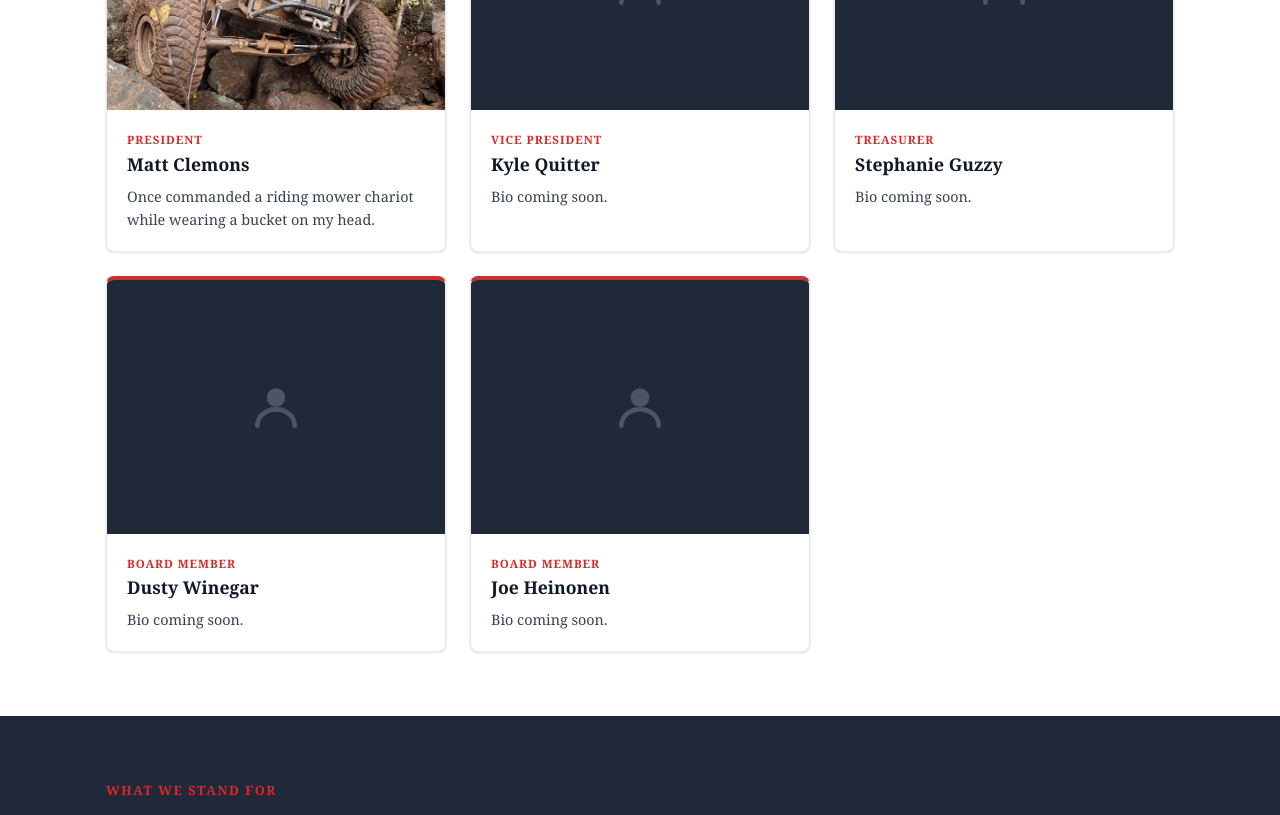
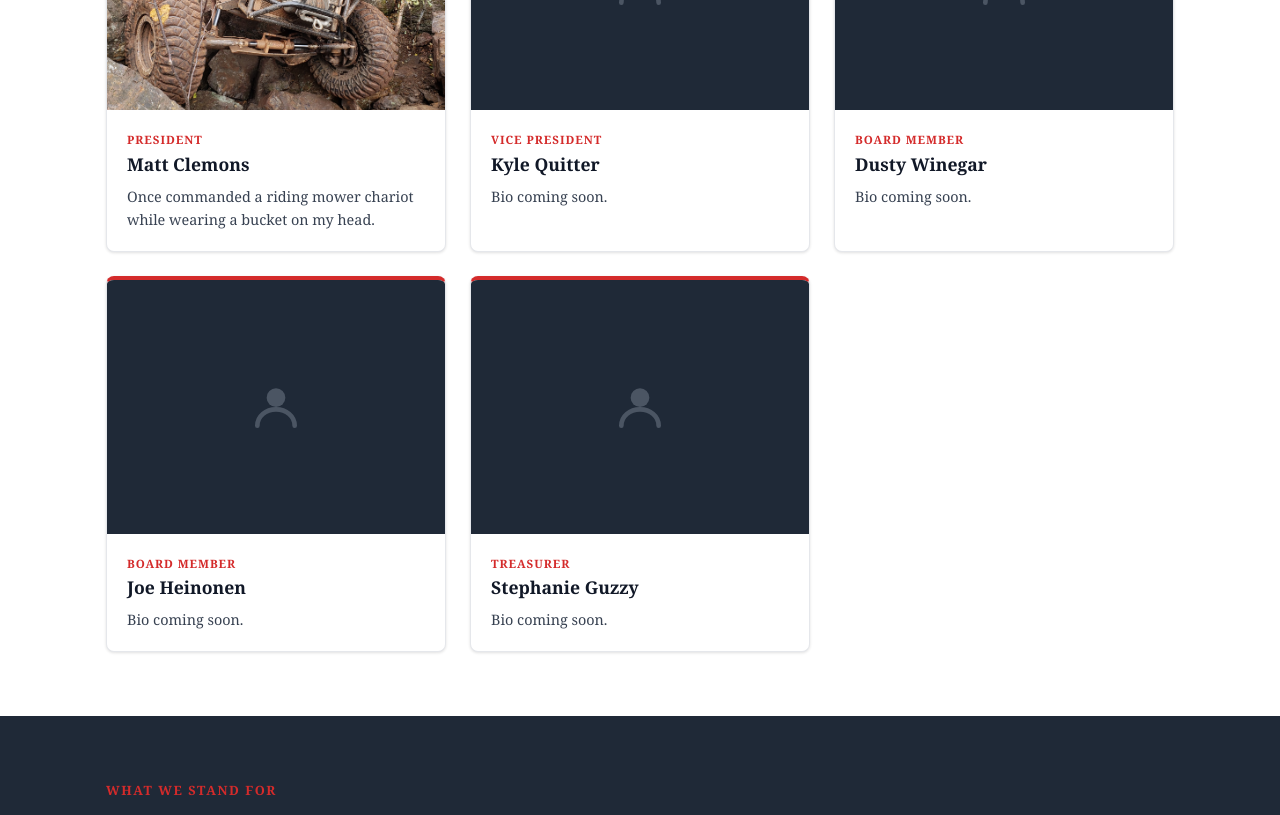
Before and after one commit to Josh-Clemons/4x4-brothers, a React (Vite) app: page /about in a window 1280 px wide. Shown: the part 640-1455 px from the top of the page. Built offline with nearby package versions, Linux system fonts and the light colour scheme; a web font is replaced by a local one.

Commit message:
Re-arrange board members

```diff
--- a/src/data/club.ts
+++ b/src/data/club.ts
@@ -67,12 +67,6 @@ const club = {
       photo: '' as string,
     },
     {
-      name:  'Stephanie Guzzy',
-      role:  'Treasurer',
-      bio:   'Bio coming soon.',
-      photo: '' as string,
-    },
-    {
       name:  'Dusty Winegar',
       role:  'Board Member',
       bio:   'Bio coming soon.',
@@ -84,6 +78,12 @@ const club = {
       bio:   'Bio coming soon.',
       photo: '' as string,
     },
+    {
+      name:  'Stephanie Guzzy',
+      role:  'Treasurer',
+      bio:   'Bio coming soon.',
+      photo: '' as string,
+    },
   ],
 
   social: {
```
